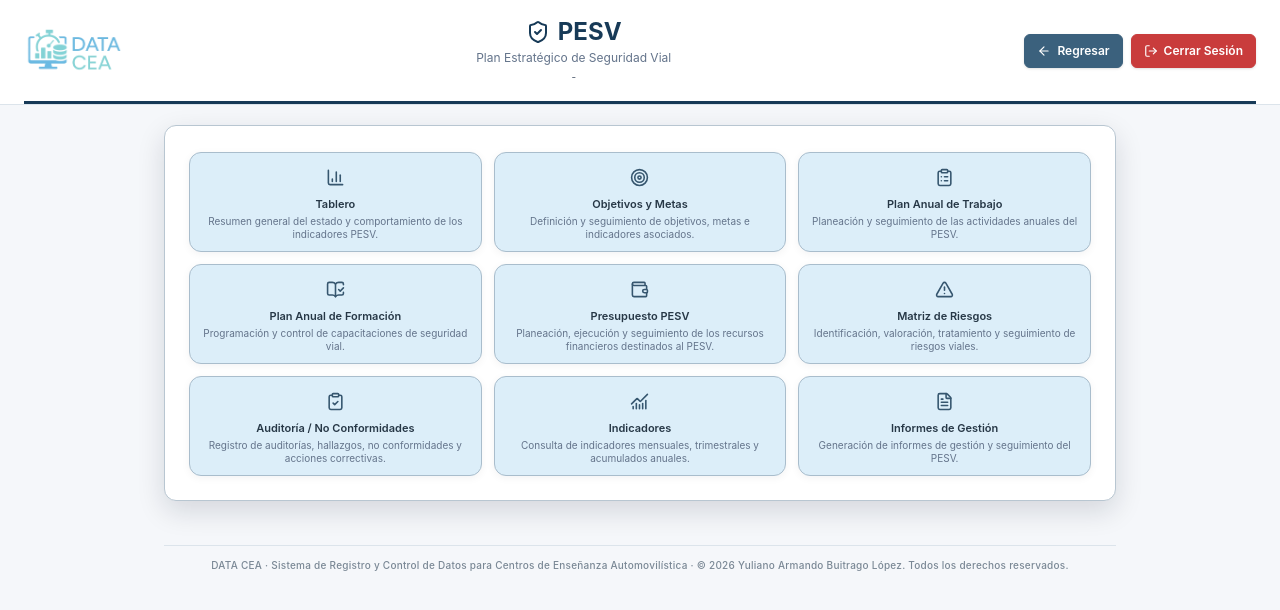
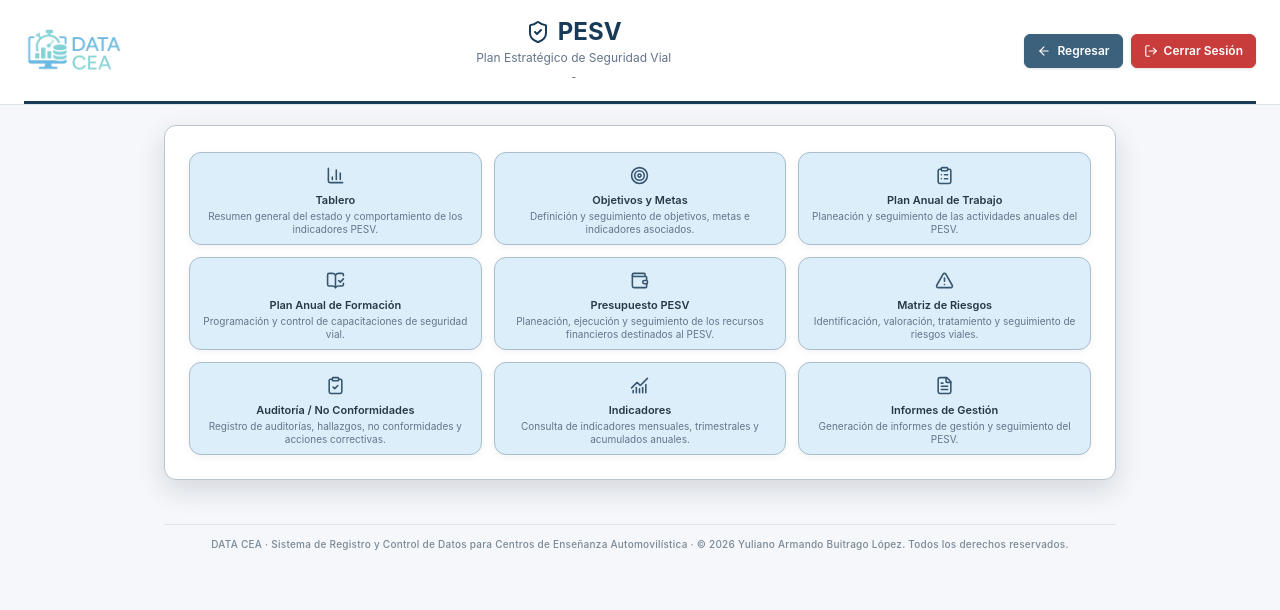
Before and after one commit to YulianoB/DATA-CEA, a Next.js app: page /admin/pesv in a window 1280 px wide. Shown: the top 610 px of the page. Built offline with nearby package versions, Linux system fonts and the light colour scheme; sample sign-in values are in the browser's storage.

Commit message:
Reduce altura de tarjetas descriptivas compactas

```diff
--- a/components/admin/MenuNavegacion.jsx
+++ b/components/admin/MenuNavegacion.jsx
@@ -87,7 +87,7 @@ export function TarjetaNavegacion({ titulo, descripcion, icono: Icono, onClick,
       type="button"
       onClick={onClick}
       disabled={deshabilitada}
-      className={`group relative flex w-full flex-col items-center justify-center border text-center disabled:cursor-not-allowed disabled:opacity-50 ${compacta ? (descripcion ? 'min-h-[100px] gap-1.5 px-3 py-2.5' : 'h-[78px] gap-1 px-2 py-2') : 'min-h-[112px] gap-2 p-3'}`}
+      className={`group relative flex w-full flex-col items-center justify-center border text-center disabled:cursor-not-allowed disabled:opacity-50 ${compacta ? (descripcion ? 'min-h-[90px] gap-1 px-3 py-2' : 'h-[78px] gap-1 px-2 py-2') : 'min-h-[112px] gap-2 p-3'}`}
       style={{
         backgroundColor: ESTILO_TARJETA_MENU.fondo,
         borderColor: ESTILO_TARJETA_MENU.borde,
```
